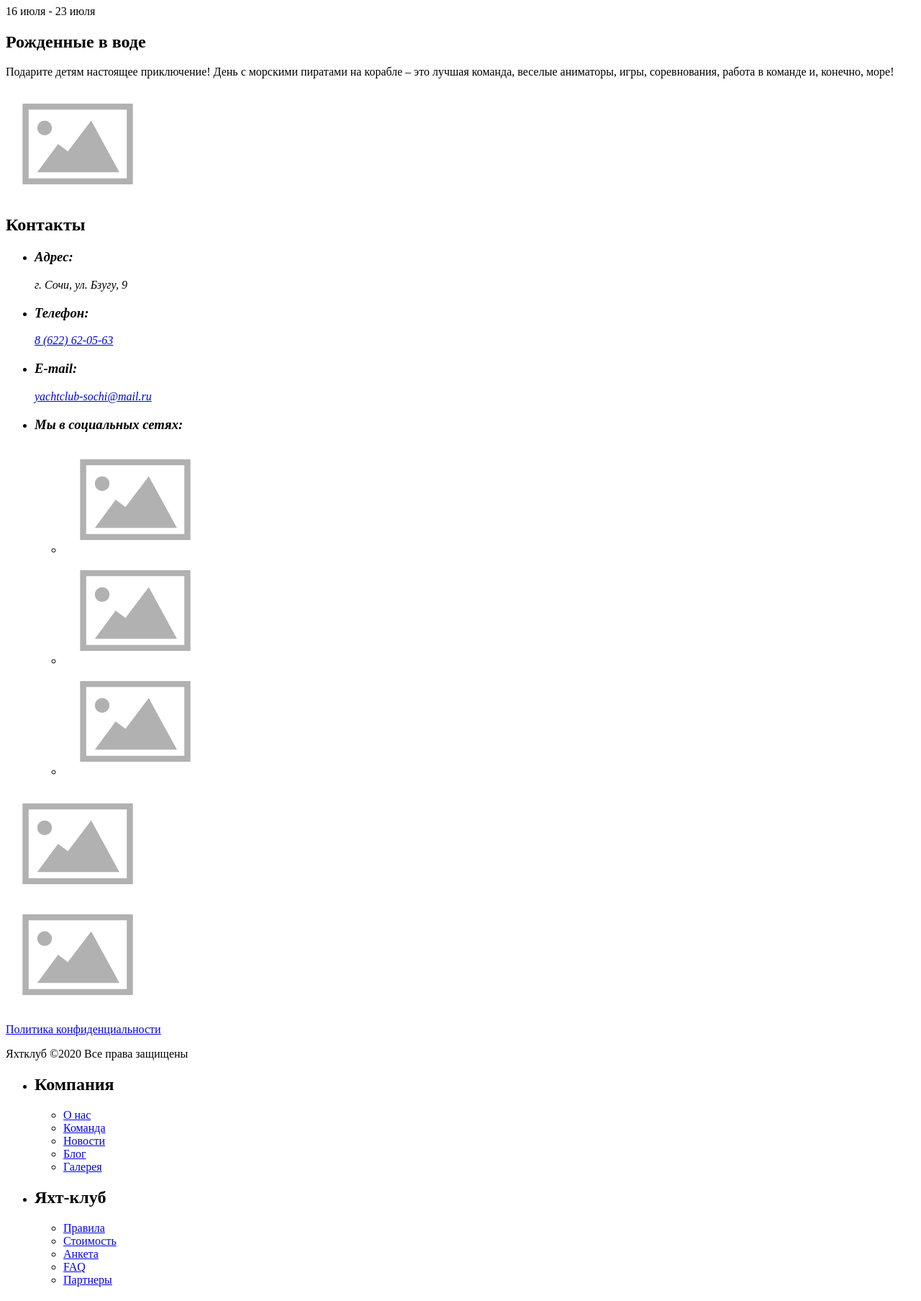
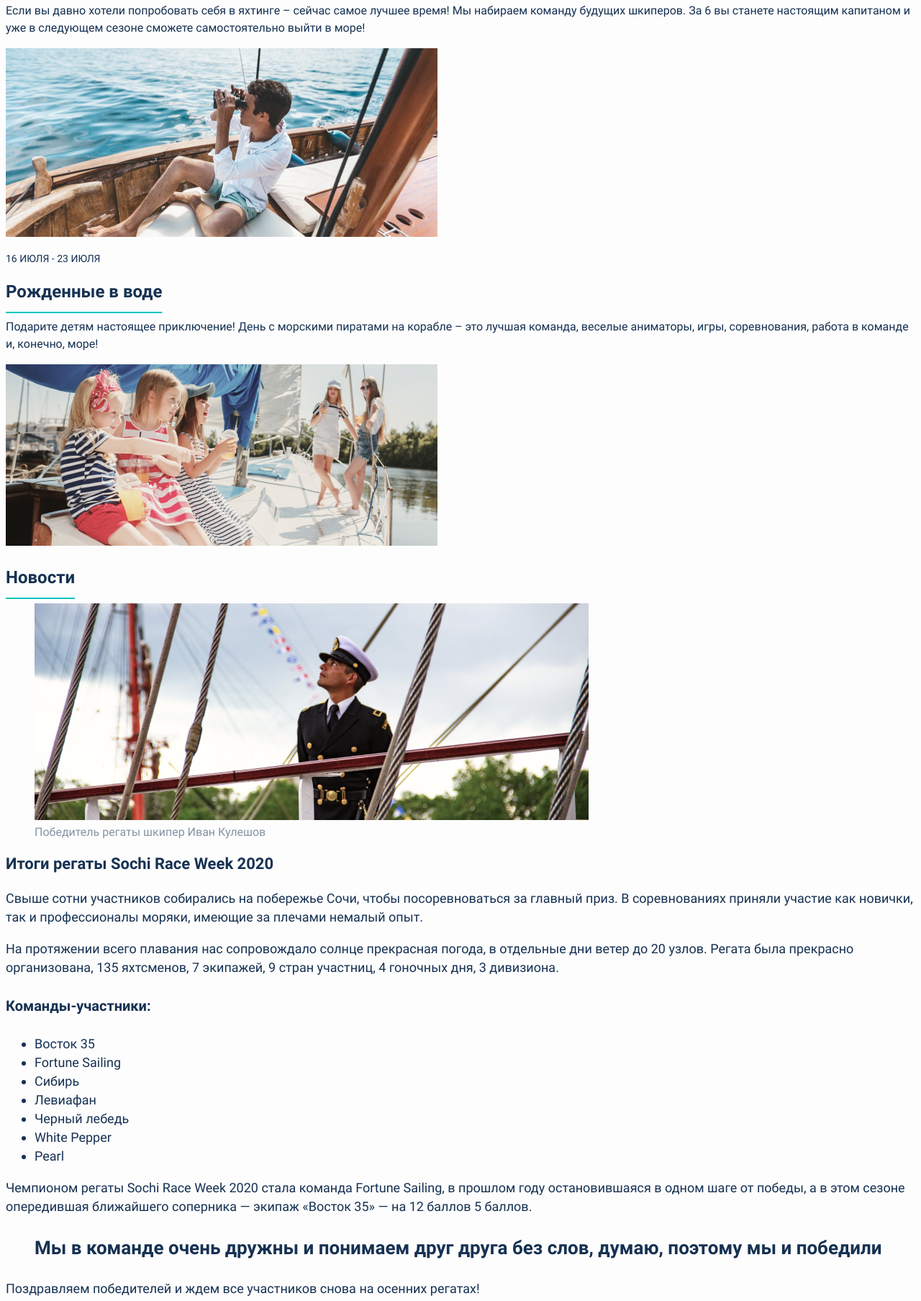
Before and after one commit to Teihden/sail-club, a website: page index.html in a window 1280 px wide. Shown: the part 993-2800 px from the top of the page at 72% size. Drawn offline with Linux system fonts and the light colour scheme.

Commit message:
Add basic style, images

```diff
--- /dev/null
+++ b/css/style.css
@@ -0,0 +1,166 @@
+@font-face {
+  font-family: "Roboto";
+  font-style: normal;
+  font-weight: 400;
+  font-display: swap;
+  src: local("Roboto"),
+    local("Roboto-Regular"),
+    url("../fonts/Roboto.woff2") format("woff2");
+}
+
+@font-face {
+  font-family: "Roboto";
+  font-style: italic;
+  font-weight: 400;
+  font-display: swap;
+  src: local("Roboto Italic"),
+    local("Roboto-talic"),
+    url("../fonts/Robotoitalic.woff2") format("woff2");
+}
+
+@font-face {
+  font-family: "Roboto";
+  font-style: normal;
+  font-weight: 700;
+  font-display: swap;
+  src: local("Roboto Bold"),
+    local("Roboto-Bold"),
+    url("../fonts/Robotobold.woff2") format("woff2");
+}
+
+:root {
+  --titan-white: #fdfdfd;
+  --dark-blue: #163152;
+  --emerald: #00c6bd;
+  --roman-silver: #8693a4;
+}
+
+body {
+  font-family: "Roboto", sans-serif;
+  font-size: 16px;
+  line-height: 1.5;
+
+  color: var(--dark-blue);
+
+  background-color: var(--titan-white);
+}
+
+.header-navigation-link {
+  font-size: 14px;
+  line-height: 18px;
+
+  text-transform: uppercase;
+  text-decoration: none;
+
+  color: var(--dark-blue);
+}
+
+.main-title {
+  font-style: italic;
+  font-weight: 400;
+  font-size: 44px;
+  line-height: 60px;
+
+  text-transform: uppercase;
+}
+
+.crew-duration,
+.event-duration {
+  font-size: 14px;
+  line-height: 18px;
+
+  text-transform: uppercase;
+}
+
+.crew-title,
+.event-title,
+.news-title,
+.contacts-title {
+  font-size: 24px;
+  line-height: 34px;
+
+  text-decoration-line: underline;
+  text-decoration-color: var(--emerald);
+  text-decoration-style: solid;
+  text-decoration-thickness: 2px;
+  text-underline-offset: 15px;
+  text-underline-position: under;
+}
+
+.post-picture-desription,
+.post-date {
+  font-size: 16px;
+  line-height: 19px;
+
+  color: var(--roman-silver);
+}
+
+.post-title {
+  font-size: 22px;
+  line-height: 26px;
+}
+
+.post-subtitle {
+  font-size: 20px;
+  line-height: 26px;
+}
+
+.post-text,
+.post-item {
+  font-size: 18px;
+  line-height: 26px;
+}
+
+.post-quote {
+  font-weight: 700;
+  font-size: 26px;
+  line-height: 36px;
+}
+
+.post-author-name {
+  font-weight: 700;
+  font-size: 16px;
+  line-height: 19px;
+
+  color: var(--dark-blue);
+
+  text-decoration: none;
+}
+
+.contacts-item,
+.contacts-subtitle,
+.contacts-desription {
+  font-size: 16px;
+  line-height: 22px;
+
+  text-decoration: none;
+
+  color: var(--dark-blue);
+}
+
+.footer-policy-link,
+.footer-copyright {
+  font-size: 10px;
+  line-height: 12px;
+
+  text-decoration: none;
+
+  color: var(--dark-blue);
+}
+
+.footer-title {
+  font-size: 14px;
+  line-height: 18px;
+
+  text-decoration: none;
+  text-transform: uppercase;
+}
+
+.footer-navigation-link {
+  font-size: 14px;
+  line-height: 16px;
+
+  text-decoration: none;
+
+  color: var(--dark-blue);
+}
--- a/index.html
+++ b/index.html
@@ -6,7 +6,7 @@
   <meta name="viewport" content="width=device-width, initial-scale=1.0">
   <meta http-equiv="X-UA-Compatible" content="ie=edge">
   <title>Document</title>
-  <link rel="stylesheet" href="#">
+  <link rel="stylesheet" href="css/style.css">
 </head>
 
 <body>
@@ -14,30 +14,30 @@
   <header class="page-header">
     <nav class="header-navigation">
       <a class="header-navigation-logo-link">
-        <img class="header-navigation-logo-image" src="img/placeholder.svg" alt="Логотип яхт-клуба «Под парусом».">
+        <img class="header-navigation-logo-image" src="img/logo.svg" width="64" height="68" alt="Логотип яхт-клуба «Под парусом».">
       </a>
       <ul class="header-navigation-list">
         <li class="header-navigation-item">
-          <a class="header-navigation-item-link" href="">Наш клуб</a>
+          <a class="header-navigation-link" href="">Наш клуб</a>
         </li>
         <li class="header-navigation-item">
-          <a class="header-navigation-item-link" href="">Регаты</a>
+          <a class="header-navigation-link" href="">Регаты</a>
         </li>
         <li class="header-navigation-item">
-          <a class="header-navigation-item-link" href="">Команда</a>
+          <a class="header-navigation-link" href="">Команда</a>
         </li>
         <li class="header-navigation-item">
-          <a class="header-navigation-item-link" href="">Обучение</a>
+          <a class="header-navigation-link" href="">Обучение</a>
         </li>
         <li class="header-navigation-item">
-          <a class="header-navigation-item-link" href="">Новости</a>
+          <a class="header-navigation-link" href="">Новости</a>
         </li>
         <li class="header-navigation-item">
-          <a class="header-navigation-item-link" href="">Контакты</a>
+          <a class="header-navigation-link" href="">Контакты</a>
         </li>
       </ul>
-      <a class="navigation-item-link" href="">
-        <img class="navigation-item-account" src="img/placeholder.svg" alt="Личный кабинет пользователя.">
+      <a class="navigation-account-link" href="">
+        <img class="navigation-account-image" src="img/account.svg" width="16" height="18" alt="Личный кабинет пользователя.">
       </a>
     </nav>
   </header>
@@ -45,10 +45,10 @@
   <main class="index-main">
     <section class="hero">
       <h1 class="main-title">Вместе под парусом</h1>
-      <img class="hero-banner" src="img/placeholder.svg" alt="Яхта на фоне солнечного неба и скал.">
+      <img class="hero-banner" src="img/hero-banner.jpg" width="1170" height="466" alt="Яхта на фоне солнечного неба и скал.">
     </section>
 
-    <article class="crew">
+    <section class="crew">
       <p class="crew-duration">
         <time datetime="2021-10-20">20 октября</time>
         <span> - </span>
@@ -56,10 +56,10 @@
       </p>
       <h2 class="crew-title">Стань частью команды</h2>
       <p class="crew-description">Если вы давно хотели попробовать себя в яхтинге – сейчас самое лучшее время! Мы набираем команду будущих шкиперов. За 6 вы станете настоящим капитаном и уже в следующем сезоне сможете самостоятельно выйти в море!</p>
-      <img class="crew-image" src="img/placeholder.svg" alt="Человек на борту яхты смотрит в бинокль.">
-    </article>
+      <img class="crew-image" src="img/man-on-boat.jpg" width="600" height="262" alt="Человек на борту яхты смотрит в бинокль.">
+    </section>
 
-    <article class="event">
+    <section class="event">
       <p class="event-duration">
         <time datetime="2021-07-16">16 июля</time>
         <span> - </span>
@@ -67,57 +67,91 @@
       </p>
       <h2 class="event-title">Рожденные в воде</h2>
       <p class="event-description">Подарите детям настоящее приключение! День с морскими пиратами на корабле – это лучшая команда, веселые аниматоры, игры, соревнования, работа в команде и, конечно, море!</p>
-      <img class="event-image" src="img/placeholder.svg" alt="Дети на борту яхты.">
+      <img class="event-image" src="img/kids-on-boat.jpg" width="600" height="252" alt="Дети на борту яхты.">
+    </section>
+
+    <section class="news">
+      <h2 class="news-title">Новости</h2>
+      <article class="news-post">
+        <figure class="post-picture">
+          <img class="post-picture-image" src="img/winner.jpg" width="770" height="301" alt="Победитель регаты шкипер Иван Кулешов.">
+          <figcaption class="post-picture-desription">Победитель регаты шкипер Иван Кулешов</figcaption>
+        </figure>
+        <h3 class="post-title">Итоги регаты Sochi Race Week 2020</h3>
+        <p class="post-text">Свыше сотни участников собирались на побережье Сочи, чтобы посоревноваться за главный приз. В соревнованиях приняли участие как новички, так и профессионалы моряки, имеющие за плечами немалый опыт.</p>
+        <p class="post-text">На протяжении всего плавания нас сопровождало солнце прекрасная погода, в отдельные дни ветер до 20 узлов. Регата была прекрасно организована, 135 яхтсменов, 7 экипажей, 9 стран участниц, 4 гоночных дня, 3 дивизиона.</p>
+        <h4 class="post-subtitle">Команды-участники:</h4>
+        <ul class="post-list">
+          <li class="post-item">Восток 35</li>
+          <li class="post-item">Fortune Sailing</li>
+          <li class="post-item">Сибирь</li>
+          <li class="post-item">Левиафан</li>
+          <li class="post-item">Черный лебедь</li>
+          <li class="post-item">White Pepper</li>
+          <li class="post-item">Pearl</li>
+        </ul>
+        <p class="post-text">Чемпионом регаты Sochi Race Week 2020 стала команда Fortune Sailing, в прошлом году остановившаяся в одном шаге от победы, а в этом сезоне опередившая ближайшего соперника — экипаж «Восток 35» — на 12 баллов 5 баллов.</p>
+        <blockquote class="post-quote">Мы в команде очень дружны и понимаем друг друга без слов, думаю, поэтому мы и победили</blockquote>
+        <p class="post-text">Поздравляем победителей и ждем все участников снова на осенних регатах!</p>
+        <footer class="post-footer">
+          <img class="post-author-image" src="img/author.jpg" width="60" height="60" alt="Аватар автора новости.">
+          <p>
+            <a class="post-author-name" href="#">Артем Колесников</a>
+            <time class="post-date" datetime="2021-06-20">20.06.2021</time>
+          </p>
+          <button class="post-share-button" type="button">
+            <img class="post-share-image" src="img/share.svg" width="26" height="22" alt="Поделиться новостью.">
+          </button>
+        </footer>
       </article>
+    </section>
 
     <section class="contacts">
       <h2 class="contacts-title">Контакты</h2>
-      <address class="contacts-address">
-        <ul class="contacts-address-list">
-          <li class="contacts-address-item">
-            <h3 class="contacts-address-title">Адрес:</h3>
+      <ul class="contacts-list">
+        <li class="contacts-item">
+          <h3 class="contacts-subtitle">Адрес:</h3>
           <span class="contacts-desription">г. Сочи, ул. Бзугу, 9</span>
         </li>
-          <li class="contacts-address-item">
-            <h3 class="contacts-address-class">Телефон:</h3>
-            <a class="contacts-address-desription" href="+7622620563">8 (622) 62-05-63</a>
+        <li class="contacts-item">
+          <h3 class="contacts-subtitle">Телефон:</h3>
+          <a class="contacts-desription" href="+7622620563">8 (622) 62-05-63</a>
         </li>
-          <li class="contacts-address-item">
-            <h3 class="contacts-address-title">E-mail:</h3>
-            <a class="contacts-address-desription" href="mailto:yachtclub-sochi@mail.ru">yachtclub-sochi@mail.ru</a>
+        <li class="contacts-item">
+          <h3 class="contacts-subtitle">E-mail:</h3>
+          <a class="contacts-desription" href="mailto:yachtclub-sochi@mail.ru">yachtclub-sochi@mail.ru</a>
         </li>
         <li>
-            <h3 class="contacts-social-title">Мы в социальных сетях:</h3>
+          <h3 class="contacts-subtitle">Мы в социальных сетях:</h3>
           <ul class="contacts-social-list">
             <li class="contacts-social-item">
               <a class="contacts-social-link" href="">
-                  <img class="contacts-social-image" src="img/placeholder.svg" alt="Facebook.">
+                <img class="contacts-social-image" src="img/facebook.svg" width="9" height="16" alt="Facebook.">
               </a>
             </li>
             <li class="contacts-social-item">
               <a class="contacts-social-link" href="">
-                  <img class="contacts-social-image" src="img/placeholder.svg" alt="Twitter.">
+                <img class="contacts-social-image" src="img/twitter.svg" width="18" height="16" alt="Twitter.">
               </a>
             </li>
             <li class="contacts-social-item">
               <a class="contacts-social-link" href="">
-                  <img class="contacts-social-image" src="img/placeholder.svg" alt="Instagram.">
+                <img class="contacts-social-image" src="img/instagram.svg" width="18" height="18" alt="Instagram.">
               </a>
             </li>
           </ul>
         </li>
       </ul>
-      </address>
-      <img class="event-image" src="img/placeholder.svg" alt="Дети на борту яхты.">
+      <img class="event-image" src="img/map.png" width="670" height="351" alt="Карта с местоположением яхт-клуба.">
     </section>
   </main>
 
   <footer class="page-footer">
     <a class="footer-logo-link">
-      <img class="footer-logo-image" src="img/placeholder.svg" alt="Логотип яхт-клуба «Под парусом».">
+      <img class="footer-logo-image" src="img/logo.svg" width="100" height="106" alt="Логотип яхт-клуба «Под парусом».">
     </a>
-    <p>
-      <a class="footer-policy" href="#">Политика конфиденциальности</a>
+    <p class="footer-policy">
+      <a class="footer-policy-link" href="#">Политика конфиденциальности</a>
     </p>
     <p class="footer-copyright">Яхтклуб &copy;2020 Все права защищены</p>
     <ul class="footer-list">
@@ -125,19 +159,19 @@
         <h2 class="footer-title">Компания</h2>
         <ul class="footer-navigation">
           <li class="footer-navigation-item">
-            <a class="footer-navigation-item-link" href="#">О нас</a>
+            <a class="footer-navigation-link" href="#">О нас</a>
           </li>
           <li class="footer-navigation-item">
-            <a class="footer-navigation-item-link" href="#">Команда</a>
+            <a class="footer-navigation-link" href="#">Команда</a>
           </li>
           <li class="footer-navigation-item">
-            <a class="footer-navigation-item-link" href="#">Новости</a>
+            <a class="footer-navigation-link" href="#">Новости</a>
           </li>
           <li class="footer-navigation-item">
-            <a class="footer-navigation-item-link" href="#">Блог</a>
+            <a class="footer-navigation-link" href="#">Блог</a>
           </li>
           <li class="footer-navigation-item">
-            <a class="footer-navigation-item-link" href="#">Галерея</a>
+            <a class="footer-navigation-link" href="#">Галерея</a>
           </li>
         </ul>
       </li>
@@ -145,19 +179,19 @@
         <h2 class="footer-title">Яхт-клуб</h2>
         <ul class="footer-navigation">
           <li class="footer-navigation-item">
-            <a class="footer-navigation-item-link" href="#">Правила</a>
+            <a class="footer-navigation-link" href="#">Правила</a>
           </li>
           <li class="footer-navigation-item">
-            <a class="footer-navigation-item-link" href="#">Стоимость</a>
+            <a class="footer-navigation-link" href="#">Стоимость</a>
           </li>
           <li class="footer-navigation-item">
-            <a class="footer-navigation-item-link" href="#">Анкета</a>
+            <a class="footer-navigation-link" href="#">Анкета</a>
           </li>
           <li class="footer-navigation-item">
-            <a class="footer-navigation-item-link" href="#">FAQ</a>
+            <a class="footer-navigation-link" href="#">FAQ</a>
           </li>
           <li class="footer-navigation-item">
-            <a class="footer-navigation-item-link" href="#">Партнеры</a>
+            <a class="footer-navigation-link" href="#">Партнеры</a>
           </li>
         </ul>
       </li>
@@ -165,19 +199,19 @@
         <h2 class="footer-title">Услуги</h2>
         <ul class="footer-navigation">
           <li class="footer-navigation-item">
-            <a class="footer-navigation-item-link" href="#">Аренда яхты</a>
+            <a class="footer-navigation-link" href="#">Аренда яхты</a>
           </li>
           <li class="footer-navigation-item">
-            <a class="footer-navigation-item-link" href="#">Свадьба на яхте</a>
+            <a class="footer-navigation-link" href="#">Свадьба на яхте</a>
           </li>
           <li class="footer-navigation-item">
-            <a class="footer-navigation-item-link" href="#">День рождения</a>
+            <a class="footer-navigation-link" href="#">День рождения</a>
           </li>
           <li class="footer-navigation-item">
-            <a class="footer-navigation-item-link" href="#">Бизнес-встречи</a>
+            <a class="footer-navigation-link" href="#">Бизнес-встречи</a>
           </li>
           <li class="footer-navigation-item">
-            <a class="footer-navigation-item-link" href="#">Прогулки</a>
+            <a class="footer-navigation-link" href="#">Прогулки</a>
           </li>
         </ul>
       </li>
@@ -185,19 +219,19 @@
         <h2 class="footer-title">Регаты</h2>
         <ul class="footer-navigation">
           <li class="footer-navigation-item">
-            <a class="footer-navigation-item-link" href="#">Корпоративные регаты</a>
+            <a class="footer-navigation-link" href="#">Корпоративные регаты</a>
           </li>
           <li class="footer-navigation-item">
-            <a class="footer-navigation-item-link" href="#">Календарь мероприятий</a>
+            <a class="footer-navigation-link" href="#">Календарь мероприятий</a>
           </li>
           <li class="footer-navigation-item">
-            <a class="footer-navigation-item-link" href="#">Стать участником</a>
+            <a class="footer-navigation-link" href="#">Стать участником</a>
           </li>
           <li class="footer-navigation-item">
-            <a class="footer-navigation-item-link" href="#">Результаты регат</a>
+            <a class="footer-navigation-link" href="#">Результаты регат</a>
           </li>
           <li class="footer-navigation-item">
-            <a class="footer-navigation-item-link" href="#">Обучение</a>
+            <a class="footer-navigation-link" href="#">Обучение</a>
           </li>
         </ul>
       </li>
```
Also changed, not shown: README.md, fonts/Roboto.woff2 (added), fonts/Robotobold.woff2 (added), fonts/Robotoitalic.woff2 (added), img/account.svg (added), img/author.jpg (added), img/facebook.svg (added), img/hero-banner.jpg (added), img/instagram.svg (added), img/kids-on-boat.jpg (added), img/logo.svg (added), img/man-on-boat.jpg (added), img/map.png (added), img/placeholder.svg (deleted), 3 more files. Lines whose indentation alone changed are shown as unchanged.
